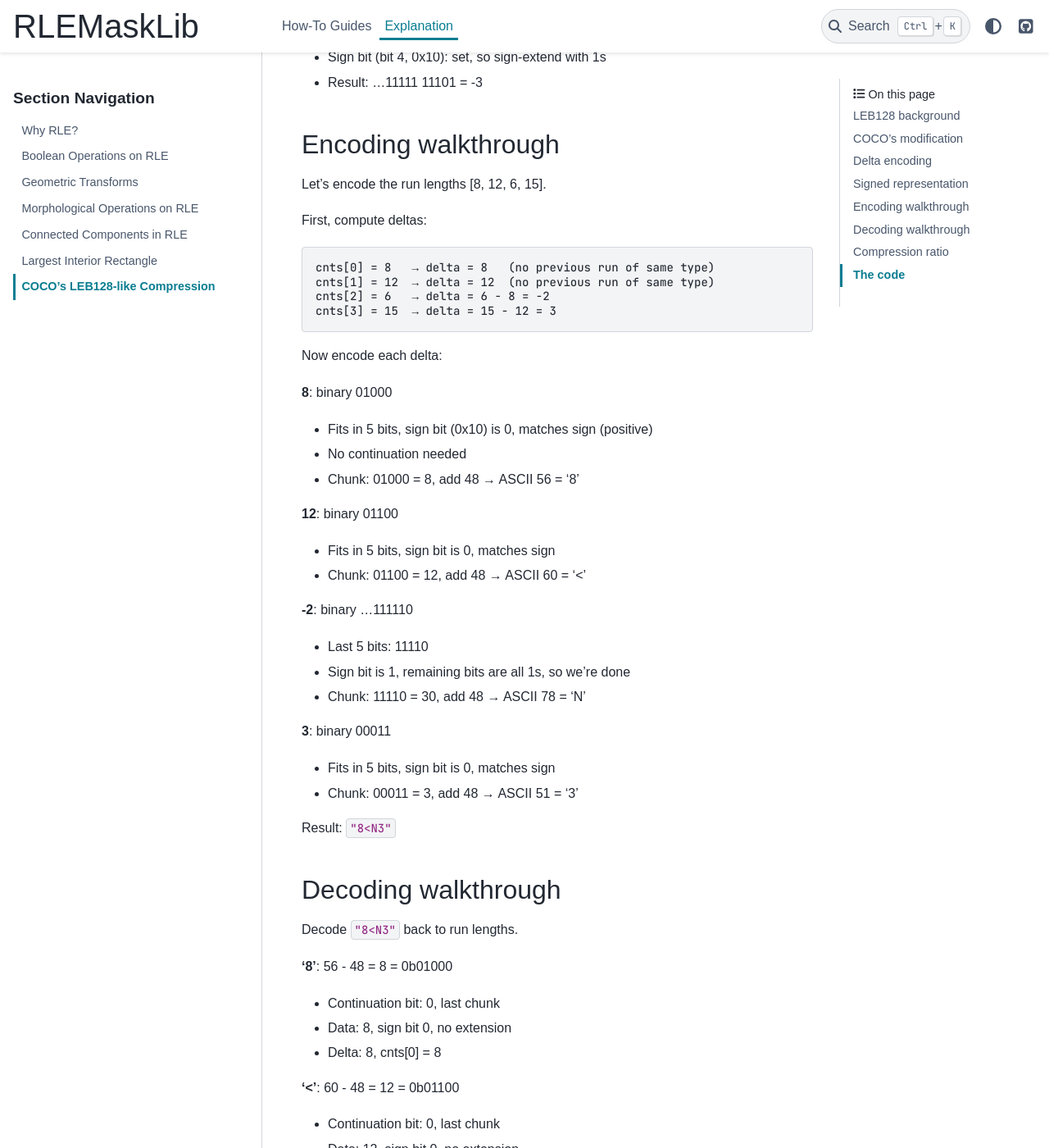
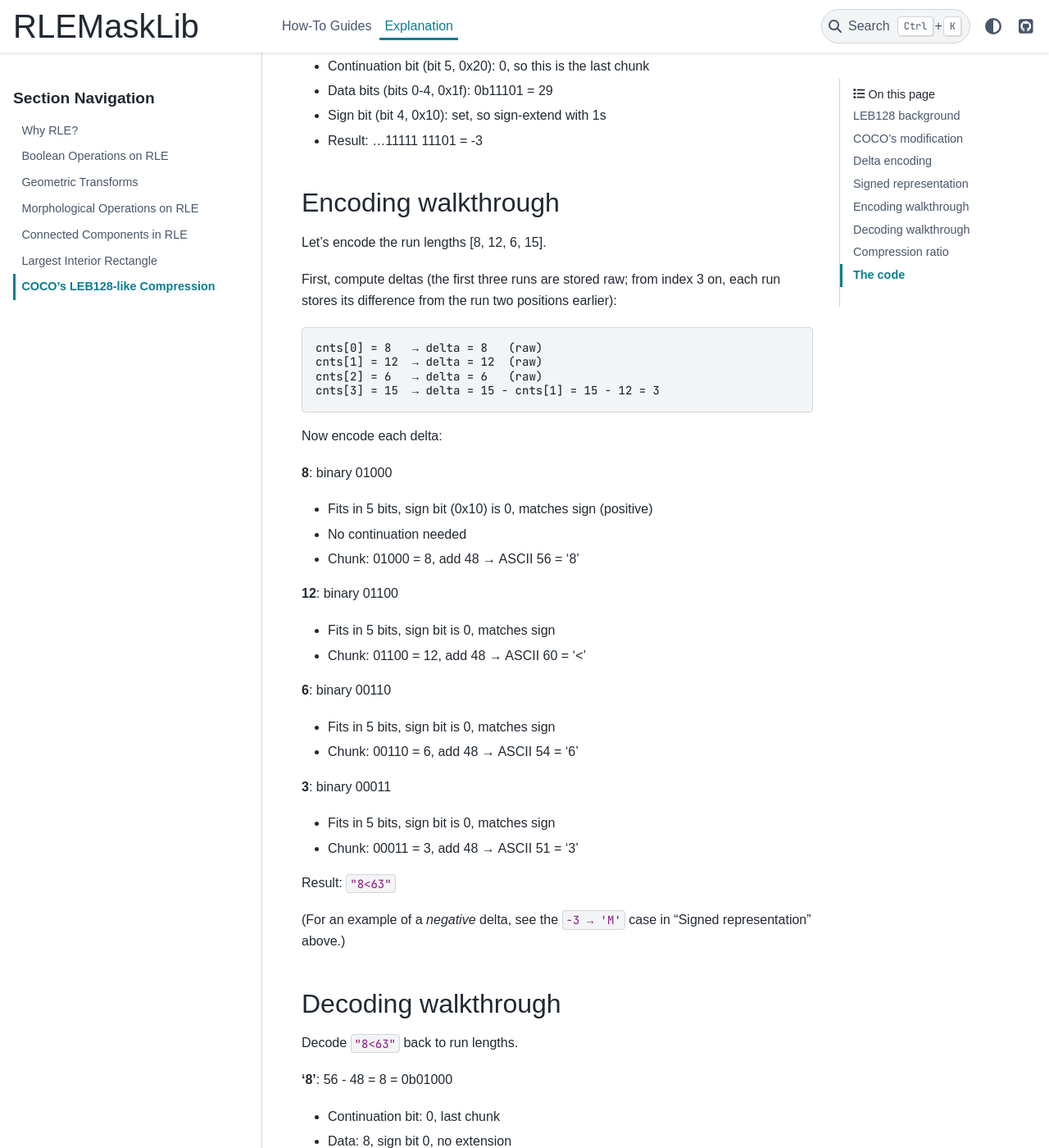
Before and after one commit to isarandi/rlemasklib, a Sphinx documentation site: the page built from docs/explanation/coco-compression.rst, in a window 1280 px wide and 1400 px high, scrolled down 2345 px. Shown: the whole window at 82% size. Built offline with Sphinx 7.4.7 and the PyData theme 0.15.4, drawn with Linux system fonts in a browser that asks for light colours; some web fonts are replaced; pages that are not in the unit, such as notebooks, are missing from menus; the version number could not be read and is left out; some of the changed text lies outside the part shown.

```diff
--- a/docs/explanation/coco-compression.rst
+++ b/docs/explanation/coco-compression.rst
@@ -59,8 +59,11 @@ often have similar lengths. Same for runs of 1s (indices 1, 3, 5, ...).
 
 So we encode::
 
-    encoded[i] = cnts[i] - cnts[i-2]    (for i >= 2)
-    encoded[i] = cnts[i]                (for i < 2)
+    encoded[i] = cnts[i] - cnts[i-2]    (for i > 2)
+    encoded[i] = cnts[i]                (for i <= 2)
+
+(The first three runs are stored raw; the delta starts at index 3. This matches
+pycocotools.)
 
 For typical blob-like objects, this works well: RLE scans column by column,
 and a continuous shape has similar vertical extent in neighboring columns.
@@ -98,12 +101,13 @@ Encoding walkthrough
 
 Let's encode the run lengths [8, 12, 6, 15].
 
-First, compute deltas::
+First, compute deltas (the first three runs are stored raw; from index 3 on, each
+run stores its difference from the run two positions earlier)::
 
-    cnts[0] = 8   → delta = 8   (no previous run of same type)
-    cnts[1] = 12  → delta = 12  (no previous run of same type)
-    cnts[2] = 6   → delta = 6 - 8 = -2
-    cnts[3] = 15  → delta = 15 - 12 = 3
+    cnts[0] = 8   → delta = 8   (raw)
+    cnts[1] = 12  → delta = 12  (raw)
+    cnts[2] = 6   → delta = 6   (raw)
+    cnts[3] = 15  → delta = 15 - cnts[1] = 15 - 12 = 3
 
 Now encode each delta:
 
@@ -118,41 +122,43 @@ Now encode each delta:
 - Fits in 5 bits, sign bit is 0, matches sign
 - Chunk: 01100 = 12, add 48 → ASCII 60 = '<'
 
-**-2**: binary ...111110
+**6**: binary 00110
 
-- Last 5 bits: 11110
-- Sign bit is 1, remaining bits are all 1s, so we're done
-- Chunk: 11110 = 30, add 48 → ASCII 78 = 'N'
+- Fits in 5 bits, sign bit is 0, matches sign
+- Chunk: 00110 = 6, add 48 → ASCII 54 = '6'
 
 **3**: binary 00011
 
 - Fits in 5 bits, sign bit is 0, matches sign
 - Chunk: 00011 = 3, add 48 → ASCII 51 = '3'
 
-Result: ``"8<N3"``
+Result: ``"8<63"``
+
+(For an example of a *negative* delta, see the ``-3 → 'M'`` case in "Signed
+representation" above.)
 
 Decoding walkthrough
 --------------------
 
-Decode ``"8<N3"`` back to run lengths.
+Decode ``"8<63"`` back to run lengths.
 
 **'8'**: 56 - 48 = 8 = 0b01000
 
 - Continuation bit: 0, last chunk
 - Data: 8, sign bit 0, no extension
-- Delta: 8, cnts[0] = 8
+- Raw (index <= 2): cnts[0] = 8
 
 **'<'**: 60 - 48 = 12 = 0b01100
 
 - Continuation bit: 0, last chunk
 - Data: 12, sign bit 0, no extension
-- Delta: 12, cnts[1] = 12
+- Raw (index <= 2): cnts[1] = 12
 
-**'N'**: 78 - 48 = 30 = 0b11110
+**'6'**: 54 - 48 = 6 = 0b00110
 
 - Continuation bit: 0, last chunk
-- Data: 30 & 0x1f = 30, sign bit 1, extend with 1s
-- Delta: -2, cnts[2] = cnts[0] + (-2) = 8 - 2 = 6
+- Data: 6, sign bit 0, no extension
+- Raw (index <= 2): cnts[2] = 6
 
 **'3'**: 51 - 48 = 3 = 0b00011
 
--- a/docs/howto/get-bounding-box.rst
+++ b/docs/howto/get-bounding-box.rst
@@ -53,5 +53,5 @@ With COCO-format dicts::
 
     import rlemasklib
 
-    bbox = rlemasklib.toBbox(mask_dict)  # Single mask
-    bboxes = rlemasklib.toBbox([mask1, mask2, mask3])  # Multiple masks
+    bbox = rlemasklib.to_bbox(mask_dict)  # Single mask
+    bboxes = rlemasklib.to_bbox([mask1, mask2, mask3])  # Multiple masks
--- a/docs/howto/largest-rectangle.rst
+++ b/docs/howto/largest-rectangle.rst
@@ -38,7 +38,7 @@ With both constraints
 ::
 
     bbox = mask.largest_interior_rectangle_around(
-        center=(320, 240),
+        center_point=(320, 240),
         aspect_ratio=4/3
     )
 
```
Also changed, not shown: README.md (+2 -0 lines), docs/explanation/boolean-operations.rst (+5 -6 lines), docs/explanation/morphology.rst (+6 -4 lines), docs/howto/convert-polygon.rst (+7 -5 lines), 3 other files.
